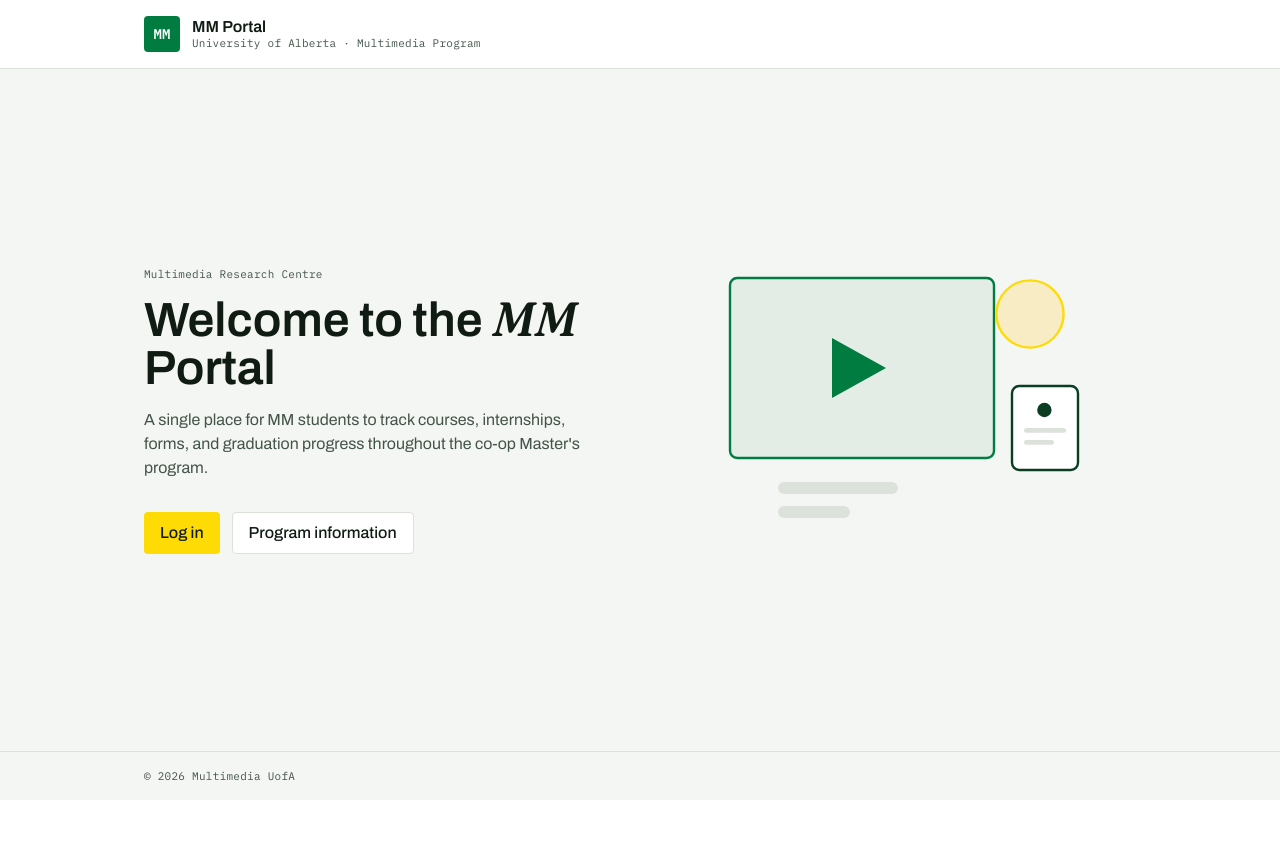
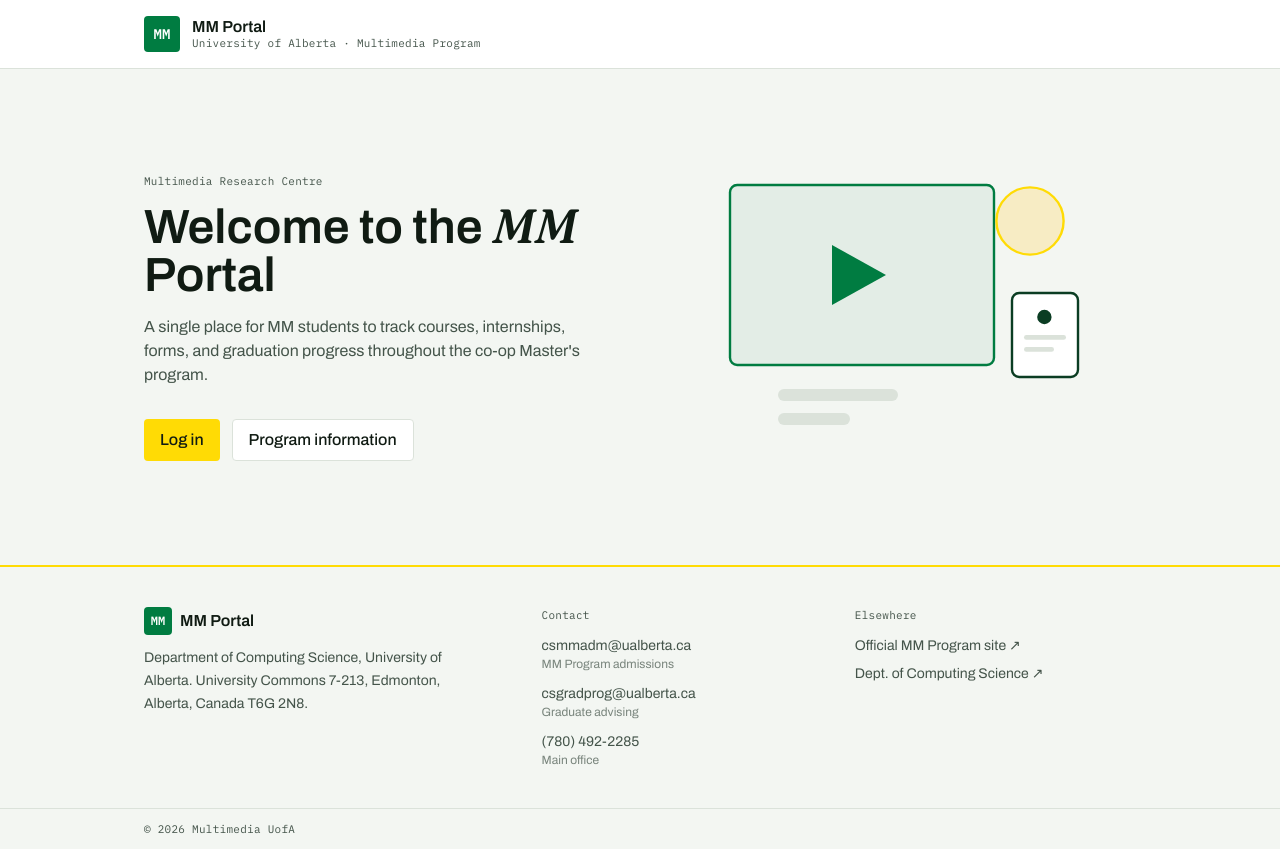
Before and after one commit to farihaR961/mm-portal, a React (Vite) app: page / in a window 1280 px wide. Before the commit the page ends 800 px from the top, so only its background shows below. Built offline with nearby package versions, Linux system fonts and the light colour scheme.

Commit message:
“footer”

```diff
--- a/src/components/AppShell.tsx
+++ b/src/components/AppShell.tsx
@@ -2,6 +2,7 @@
 import { ReactNode } from 'react'
 import { useAuth } from '../context/AuthContext'
 import { getStudentById } from '../mock-api'
+import Footer from './Footer'
 
 interface NavItem {
   to: string
@@ -120,9 +121,7 @@
       <main key={location.pathname} className="flex-1 max-w-6xl w-full mx-auto px-4 py-6 animate-fade-up">
         {children}
       </main>
-      <footer className="border-t border-line py-4">
-        <div className="max-w-6xl mx-auto px-4 label-mono">© 2026 Multimedia UofA</div>
-      </footer>
+      <Footer />
     </div>
   )
 }
--- /dev/null
+++ b/src/components/footer.tsx
@@ -0,0 +1,87 @@
+export default function Footer({ maxWidth = 'max-w-6xl' }: { maxWidth?: string }) {
+  return (
+    <footer className="border-t-2 border-ua-gold">
+      <div className={`${maxWidth} mx-auto px-4 py-10 grid md:grid-cols-[1.3fr_1fr_1fr] gap-8`}>
+        <div>
+          <div className="flex items-center gap-2 mb-3">
+            <div className="w-7 h-7 rounded-card bg-ua-green flex items-center justify-center text-white font-mono text-xs font-semibold">
+              MM
+            </div>
+            <p className="font-semibold">MM Portal</p>
+          </div>
+          <p className="text-sm text-ink-2 max-w-xs leading-relaxed">
+            Department of Computing Science, University of Alberta. University Commons 7-213, Edmonton, Alberta,
+            Canada T6G 2N8.
+          </p>
+        </div>
+
+        <div>
+          <p className="label-mono mb-3">Contact</p>
+          <ul className="space-y-3 text-sm">
+            <li>
+              <a
+                href="mailto:csmmadm@ualberta.ca"
+                className="text-ink-2 hover:text-ua-deep-green hover:underline underline-offset-2 transition-colors"
+              >
+                csmmadm@ualberta.ca
+              </a>
+              <p className="text-xs text-ink-2/70">MM Program admissions</p>
+            </li>
+            <li>
+              <a
+                href="mailto:csgradprog@ualberta.ca"
+                className="text-ink-2 hover:text-ua-deep-green hover:underline underline-offset-2 transition-colors"
+              >
+                csgradprog@ualberta.ca
+              </a>
+              <p className="text-xs text-ink-2/70">Graduate advising</p>
+            </li>
+            <li>
+              <a
+                href="tel:+17804922285"
+                className="text-ink-2 hover:text-ua-deep-green hover:underline underline-offset-2 transition-colors"
+              >
+                (780) 492-2285
+              </a>
+              <p className="text-xs text-ink-2/70">Main office</p>
+            </li>
+          </ul>
+        </div>
+
+        <div>
+          <p className="label-mono mb-3">Elsewhere</p>
+          <ul className="space-y-2 text-sm">
+            <li>
+              <a
+                href="https://mmgrad.org/program.php"
+                target="_blank"
+                rel="noreferrer"
+                className="text-ink-2 hover:text-ua-deep-green hover:underline underline-offset-2 transition-colors"
+              >
+                Official MM Program site ↗
+              </a>
+            </li>
+            <li>
+              <a
+                href="https://www.ualberta.ca/en/computing-science/index.html"
+                target="_blank"
+                rel="noreferrer"
+                className="text-ink-2 hover:text-ua-deep-green hover:underline underline-offset-2 transition-colors"
+              >
+                Dept. of Computing Science ↗
+              </a>
+            </li>
+          </ul>
+        </div
+        >
+      </div>
+
+      <div className="border-t border-line">
+        <div className={`${maxWidth} mx-auto px-4 py-3 flex flex-col sm:flex-row sm:items-center justify-between gap-1`}>
+          <p className="label-mono">© 2026 Multimedia UofA</p>
+
+        </div>
+      </div>
+    </footer>
+  )
+}
--- a/src/pages/Home.tsx
+++ b/src/pages/Home.tsx
@@ -1,4 +1,5 @@
 import { useNavigate } from 'react-router-dom'
+import Footer from '../components/Footer'
 
 export default function Home() {
   const navigate = useNavigate()
@@ -17,7 +18,7 @@
         </div>
       </header>
 
-      <main className="flex-1 max-w-5xl w-full mx-auto px-4 py-16 grid md:grid-cols-2 gap-10 items-center">
+      <main className="flex-1 max-w-5xl w-full mx-auto px-4 py-20 grid md:grid-cols-2 gap-10 items-center">
         <div className="animate-fade-up">
           <p className="label-mono mb-3">Multimedia Research Centre</p>
           <h1 className="text-4xl md:text-5xl mb-4">
@@ -52,9 +53,7 @@
         </div>
       </main>
 
-      <footer className="border-t border-line py-4">
-        <div className="max-w-5xl mx-auto px-4 label-mono">© 2026 Multimedia UofA</div>
-      </footer>
+      <Footer maxWidth="max-w-5xl" />
     </div>
   )
 }
```
